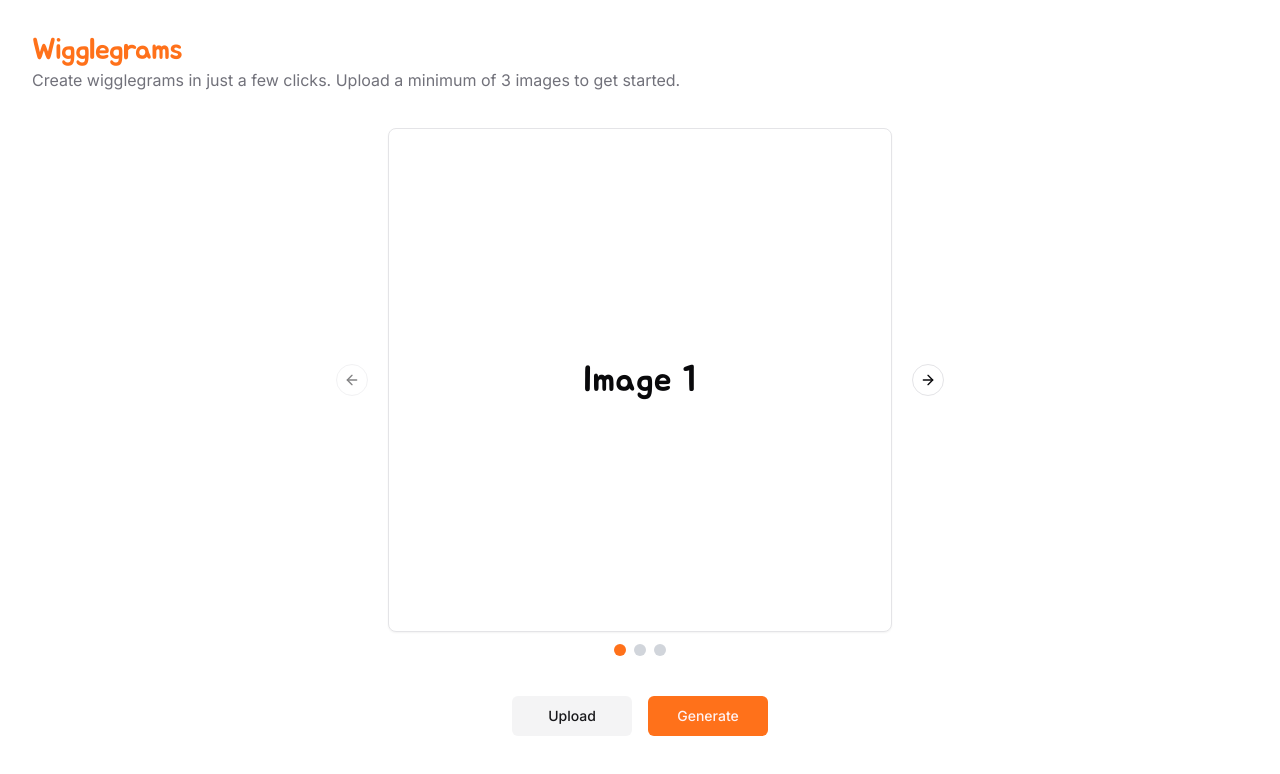
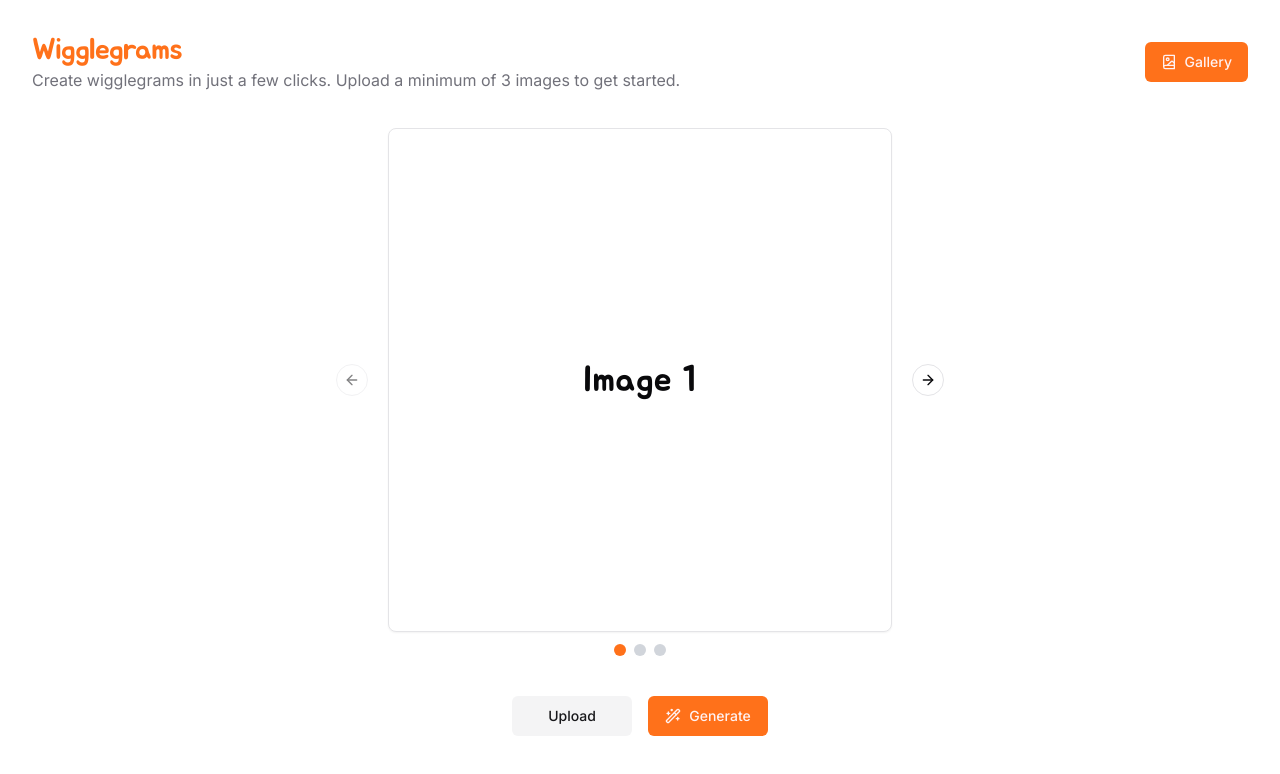
Before and after one commit to HudZah/Wigglegrams, a Next.js app: page / in a window 1280 px wide. Shown: the top 774 px of the page. Built offline with nearby package versions, Linux system fonts and the light colour scheme.

Commit message:
Add Lucide icons and update page layout

```diff
--- a/src/app/page.tsx
+++ b/src/app/page.tsx
@@ -2,8 +2,9 @@
 
 import "./styles.css";
 import React, { useState } from "react";
-import { Download, Loader2 } from "lucide-react";
+import { Download, Loader2, BookImage, Wand2 } from "lucide-react";
 import Head from "next/head";
+import Link from "next/link";
 
 import { useToast } from "@/components/ui/use-toast";
 import { ToastAction } from "@/components/ui/toast";
@@ -281,8 +282,7 @@ export default function Home() {
                     content="../../public/images/banner.png"
                 />
             </Head>
-            <div className="hidden h-full flex-1 flex-col space-y-8 p-8 md:flex">
-                <div className="flex items-center justify-between space-y-2">
+            <div className="flex justify-between items-center w-full p-8">
                 <div>
                     <h1
                         className={
@@ -297,7 +297,10 @@ export default function Home() {
                         minimum of 3 images to get started.
                     </p>
                 </div>
-                </div>
+                <Button>
+                    <BookImage className="mr-2 h-4 w-4" />
+                    <Link href="https://www.hudzah.com/photos">Gallery</Link>
+                </Button>
             </div>
             <div className="flex justify-center items-center h-[60%]">
                 <Carousel setApi={setApi} className="w-full max-w-[32rem]">
@@ -405,7 +408,7 @@ export default function Home() {
                             }
                         }}
                     >
-                        Generate
+                        <Wand2 className="mr-2 h-4 w-4" /> Generate
                     </Button>
 
                     <Dialog open={showDialog} onOpenChange={setShowDialog}>
```
Lines whose indentation alone changed are shown as unchanged.
